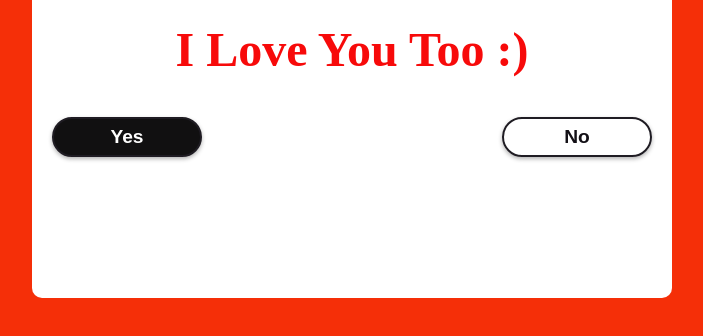
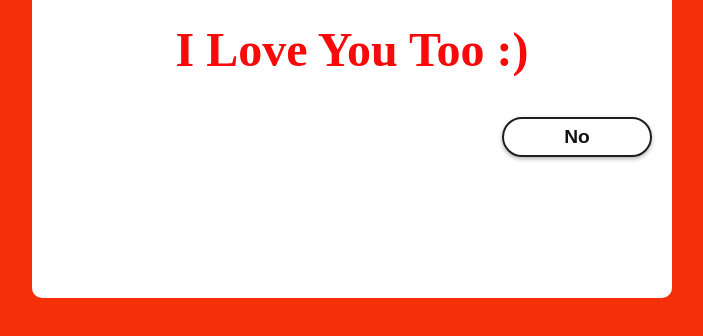
Before and after one commit to Abhijeetkokat007/mouseover-effect, a plain HTML site: page index.html in a window 1280 px wide. Both pictures are taken after a click on the button "Yes". Shown: the part 380-716 px from the top of the page, without its empty margins (288-991 px from the left). Drawn offline with Linux system fonts and the light colour scheme.

Commit message:
yes btn hide after onclick

```diff
--- a/index.html
+++ b/index.html
@@ -38,6 +38,7 @@
         }
 
         button {
+
             position: absolute;
             width: 150px;
             height: inherit;
@@ -68,6 +69,7 @@
         }
         .yes-btn {
             left: 20px;
+
         }
     </style>
 </head>
@@ -94,6 +96,7 @@
         yesBtn.addEventListener('click', () => {
             question.innerHTML = 'I Love You Too :)', 'I Love ';
             img.src = 'https://media.tenor.com/7frkLaPiamwAAAAM/uwu-cute.gif';
+            yesBtn.style.display = 'none';
 
         });
 
```
